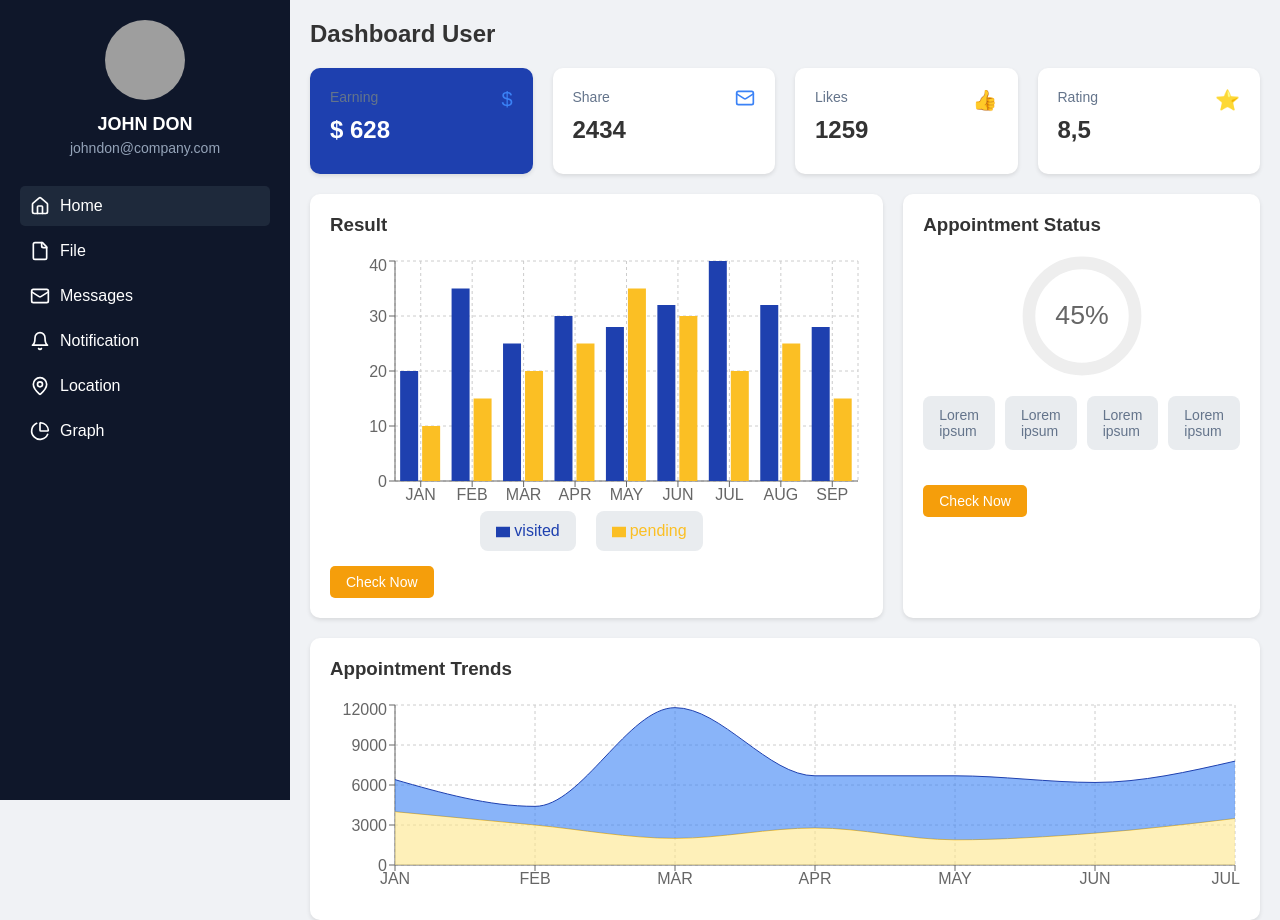
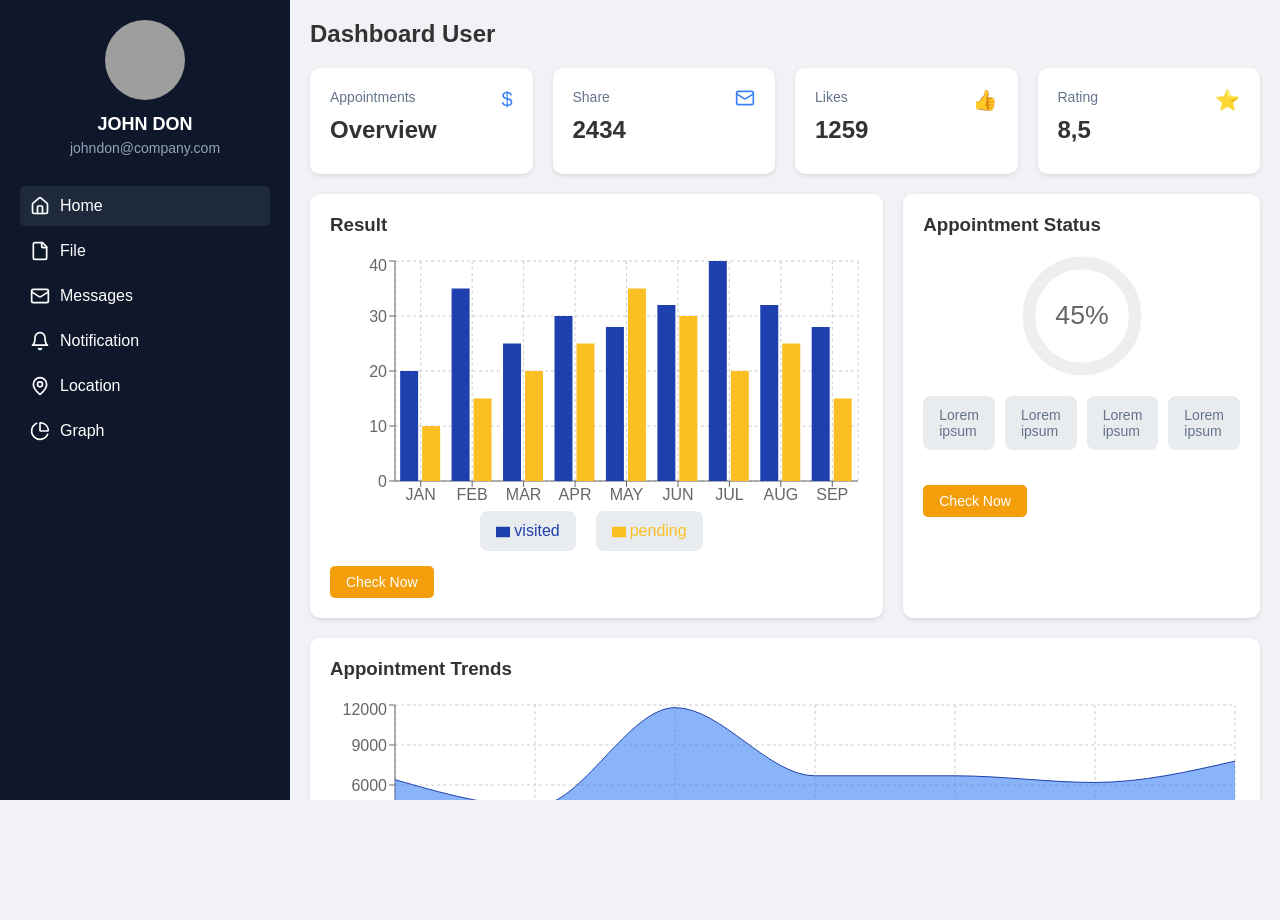
Before and after one commit to hassaan871/smarthealthpro-web, a React (Create React App) app: page /doctordashboard in a window 1280 px wide. After the commit the page ends 800 px from the top, so only its background shows below. Built offline with nearby package versions, Linux system fonts and the light colour scheme; grey boxes are pictures that could not be loaded.

Commit message:
Dashboard stat-card update

```diff
--- a/src/components/doctor/DoctorDashboard/DoctorDashboard.css
+++ b/src/components/doctor/DoctorDashboard/DoctorDashboard.css
@@ -1,7 +1,7 @@
 .dashboard-container {
   display: flex;
-  min-height: 100vh;
-  background-color: #f0f2f5;
+  /* min-height: 100vh;
+  background-color: #f0f2f5; */
   font-family: Arial, sans-serif;
 }
 
@@ -61,6 +61,7 @@
 .main-content {
   flex: 1;
   padding: 20px;
+  overflow-y: auto;
 }
 
 header {
@@ -96,11 +97,22 @@ header h1 {
   border-radius: 10px;
   box-shadow: 0 2px 4px rgba(0, 0, 0, 0.1);
   position: relative;
+  transition: background-color 0.2s ease-in-out;
 }
 
 .stat-card.primary {
   background-color: #1e40af;
   color: white;
+}
+
+.stat-card.active {
+  background-color: #1e40af; /* same color as the earning block */
+  color: white;
+}
+
+.stat-card:not(.active):hover {
+  background-color: #f7f7f7; /* light gray background on hover */
+  cursor: pointer; /* change cursor to pointer on hover */
 }
 
 .stat-card span {
--- a/src/components/doctor/DoctorDashboard/DoctorDashboard.js
+++ b/src/components/doctor/DoctorDashboard/DoctorDashboard.js
@@ -1,4 +1,4 @@
-import React from 'react';
+import React,{useState} from 'react';
 import { BarChart, Bar, XAxis, YAxis, CartesianGrid, Tooltip, Legend, ResponsiveContainer, AreaChart, Area } from 'recharts';
 import { Home, File, Mail, Bell, MapPin, PieChart } from 'lucide-react';
 import './DoctorDashboard.css';
@@ -31,6 +31,13 @@ const DoctorDashboard = () => {
     { name: 'JUL', uv: 3490, pv: 4300, amt: 2100 },
   ];
 
+    const [activeBlock, setActiveBlock] = useState(null);
+
+    const handleBlockClick = (blockType) => {
+      setActiveBlock(blockType);
+    };
+
+
   return (
     <div className="dashboard-container">
       <div className="sidebar">
@@ -53,7 +60,7 @@ const DoctorDashboard = () => {
           <h1>Dashboard User</h1>
           <button className="menu-toggle">☰</button>
         </header>
-        <div className="stats-row">
+        {/* <div className="stats-row">
           <div className="stat-card primary">
             <span>Earning</span>
             <h3>$ 628</h3>
@@ -76,7 +83,43 @@ const DoctorDashboard = () => {
             <h3>8,5</h3>
             <span className="icon">⭐</span>
           </div>
-        </div>
+        </div> */}
+        <div className="stats-row">
+      <div
+        className={`stat-card ${activeBlock === 'earning' ? 'active' : ''}`}
+        onClick={() => handleBlockClick('earning')}
+      >
+        <span>Appointments</span>
+        <h3>Overview</h3>
+        <span className="icon">$</span>
+      </div>
+      <div
+        className={`stat-card ${activeBlock === 'share' ? 'active' : ''}`}
+        onClick={() => handleBlockClick('share')}
+      >
+        <span>Share</span>
+        <h3>2434</h3>
+        <span className="icon">
+          <Mail size={20} />
+        </span>
+      </div>
+      <div
+        className={`stat-card ${activeBlock === 'like' ? 'active' : ''}`}
+        onClick={() => handleBlockClick('like')}
+      >
+        <span>Likes</span>
+        <h3>1259</h3>
+        <span className="icon">👍</span>
+      </div>
+      <div
+        className={`stat-card ${activeBlock === 'rating' ? 'active' : ''}`}
+        onClick={() => handleBlockClick('rating')}
+      >
+        <span>Rating</span>
+        <h3>8,5</h3>
+        <span className="icon">⭐</span>
+      </div>
+    </div>
         <div className="charts-row">
           <div className="chart-card large">
             <h3>Result</h3>
```
